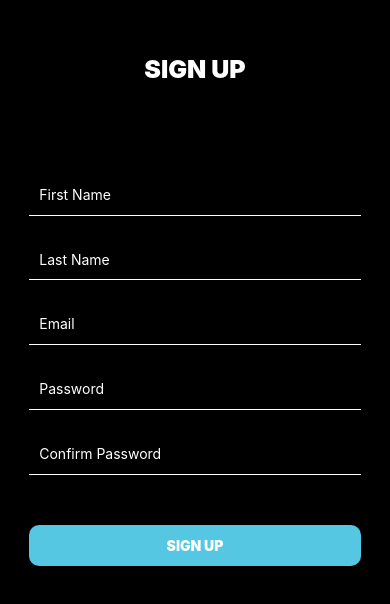
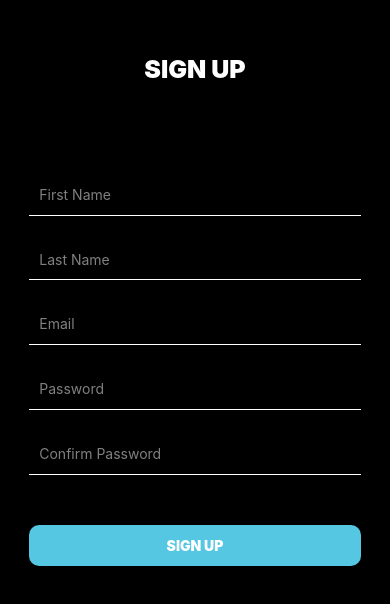
Before and after one commit to Acha-Goodness/mobileApp, a React Native app: screen /SignUp in a window 390 px wide. Shown: the part 112-716 px from the top of the page. Built offline with nearby package versions, Linux system fonts and the light colour scheme.

Commit message:
Update Profile Screen Development

```diff
--- a/src/LoginScreen/LoginScreen.jsx
+++ b/src/LoginScreen/LoginScreen.jsx
@@ -8,8 +8,8 @@ const LoginScreen = ({ navigation }) => {
         <Text style={styles.loginText}>LOGIN</Text>
       </View>
       <View style={styles.inputWrap}>
-        <TextInput placeholder="Email" placeholderTextColor={'white'} style={styles.input}/>
-        <TextInput placeholder="Password" placeholderTextColor={'white'} style={styles.input}/>
+        <TextInput placeholder="Email" placeholderTextColor={'grey'} style={styles.input}/>
+        <TextInput placeholder="Password" placeholderTextColor={'grey'} style={styles.input}/>
       </View>
       <View style={styles.signUpWrap}>
         <Text style={styles.signUpText}>Don't have an account? <Text onPress={() => navigation.navigate("SignUp")} style={styles.upBtn}>SIGN UP</Text></Text>
--- a/src/SignUpScreen/SignUpScreen.jsx
+++ b/src/SignUpScreen/SignUpScreen.jsx
@@ -8,11 +8,11 @@ const SignUpScreen = ({ navigation }) => {
         <Text style={styles.signUpText}>SIGN UP</Text>
       </View>
       <View style={styles.inputWrap}>
-        <TextInput placeholder="First Name" placeholderTextColor={'white'} style={styles.input}/>
-        <TextInput placeholder="Last Name" placeholderTextColor={'white'} style={styles.input}/>
-        <TextInput placeholder="Email" placeholderTextColor={'white'} style={styles.input}/>
-        <TextInput placeholder="Password" placeholderTextColor={'white'} style={styles.input}/>
-        <TextInput placeholder="Confirm Password" placeholderTextColor={'white'} style={styles.input}/>
+        <TextInput placeholder="First Name" placeholderTextColor={'grey'} style={styles.input}/>
+        <TextInput placeholder="Last Name" placeholderTextColor={'grey'} style={styles.input}/>
+        <TextInput placeholder="Email" placeholderTextColor={'grey'} style={styles.input}/>
+        <TextInput placeholder="Password" placeholderTextColor={'grey'} style={styles.input}/>
+        <TextInput placeholder="Confirm Password" placeholderTextColor={'grey'} style={styles.input}/>
       </View>
       <TouchableOpacity style={styles.signUpBtn} onPress={() => navigation.navigate("TabNavigation")}>
         <Text style={styles.signUpBtnText}>SIGN UP</Text>
--- a/src/UpdateProfile/UpdateProfileScreen.jsx
+++ b/src/UpdateProfile/UpdateProfileScreen.jsx
@@ -8,9 +8,9 @@ const UpdateProfileScreen = () => {
         <Text style={styles.updateTitle}>Update Profile</Text>
       </View>
       <View style={styles.inputWrap}>
-        <TextInput placeholder="First Name" placeholderTextColor={'white'} style={styles.input}/>
-        <TextInput placeholder="Last Name" placeholderTextColor={'white'} style={styles.input}/>
-        <TextInput placeholder="Email" placeholderTextColor={'white'} style={styles.input}/>
+        <TextInput placeholder="First Name" placeholderTextColor={'grey'} style={styles.input}/>
+        <TextInput placeholder="Last Name" placeholderTextColor={'grey'} style={styles.input}/>
+        <TextInput placeholder="Email" placeholderTextColor={'grey'} style={styles.input}/>
       </View>
       <TouchableOpacity style={styles.updateBtn} onPress={() => navigation.navigate("TabNavigation")}>
         <Text style={styles.updateBtnText}>UPDATE</Text>
```
